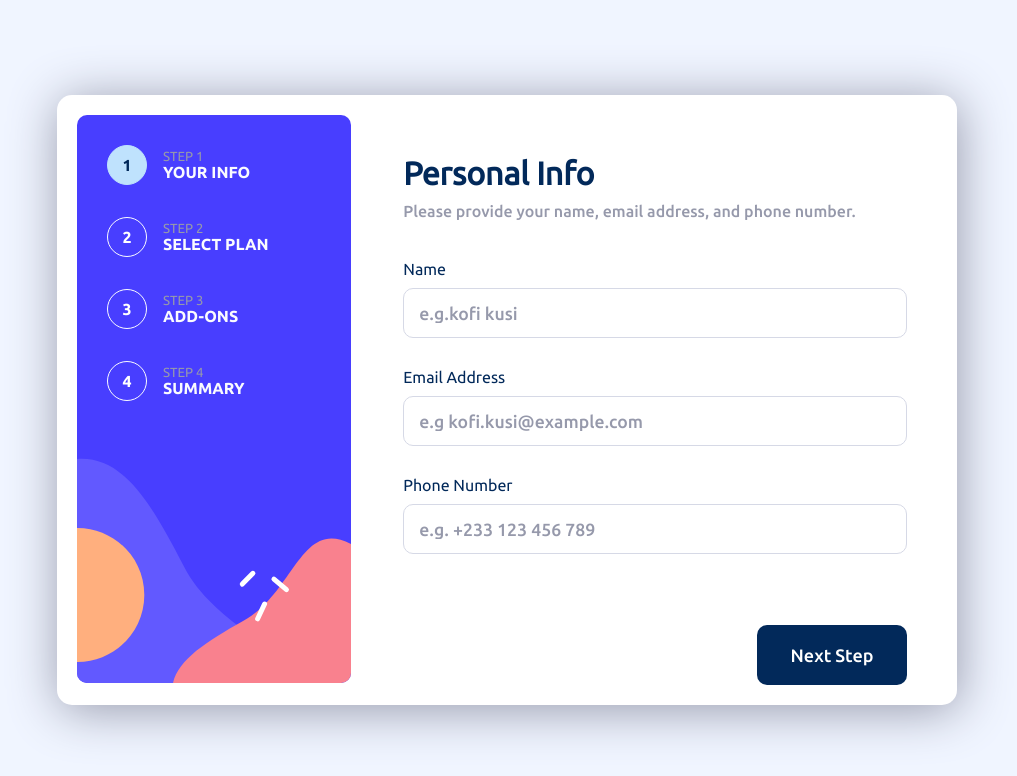
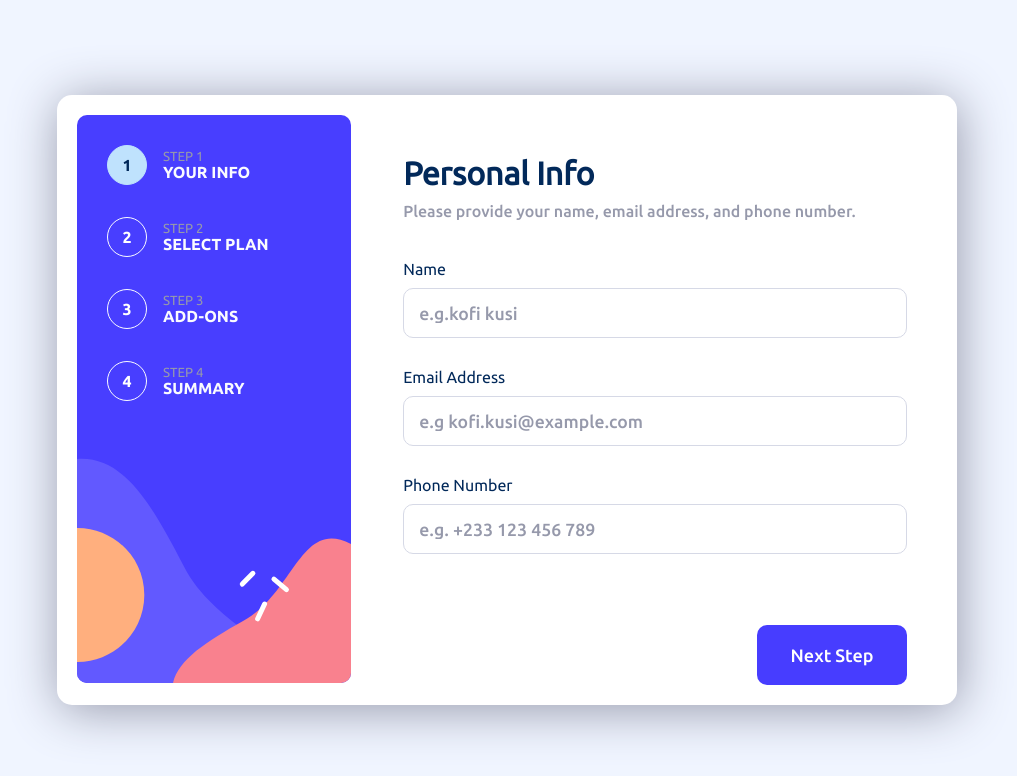
Before and after one commit to kofi-kusi/multi-step-form, a React (Vite) app: page /step1 in a window 1280 px wide. In both pictures the pointer is over the button "Next Step". Shown: the top 776 px of the page, without its empty margins (133-1150 px from the left). Built offline with nearby package versions, Linux system fonts and the light colour scheme.

Commit message:
feat: hover effect

```diff
--- a/src/App.css
+++ b/src/App.css
@@ -155,6 +155,10 @@ input::after:invalid {
   font-family: ubuntu-medium;
   font-size: large;
   cursor: pointer;
+}
+
+button.next-step:hover {
+  background-color: var(--purplish-blue);
 }
 
 .prev-step:hover {
@@ -335,6 +339,10 @@ input:checked + .slider:before {
   color: var(--cool-gray);
 }
 
+.change-btn:hover {
+  color: var(--purplish-blue);
+}
+
 .summary--plan h3 {
   margin-bottom: 10px;
 }
--- a/src/steps/Step4.jsx
+++ b/src/steps/Step4.jsx
@@ -2,7 +2,7 @@ import { useState } from "react";
 import Header from "../components/Header";
 import { useNavigate } from "react-router-dom";
 import { Link } from "react-router-dom";
-import thankYou from "../assets/images/icon-thank-you.svg"
+import thankYou from "../assets/images/icon-thank-you.svg";
 
 function Step4({ formData, timing, totalPrice, setTotalPrice }) {
     const navigate = useNavigate()
@@ -94,7 +94,7 @@ function Step4({ formData, timing, totalPrice, setTotalPrice }) {
       </main>
       <div className="steps--navigator">
           <button className="prev-step" onClick={(e) => handlePrev(e)}>Go back</button>
-          <button className="next-step" onClick={(e) => handleNext(e)}>Next Step</button>
+          <button className="next-step" onClick={(e) => handleNext(e)}>Confirm</button>
         </div>
         </>}
     </form>
```
